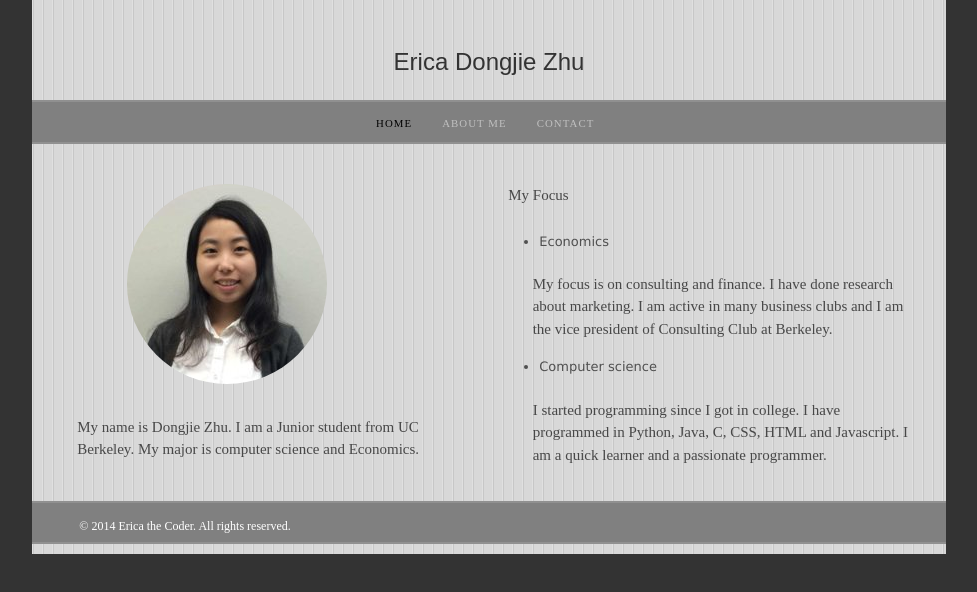
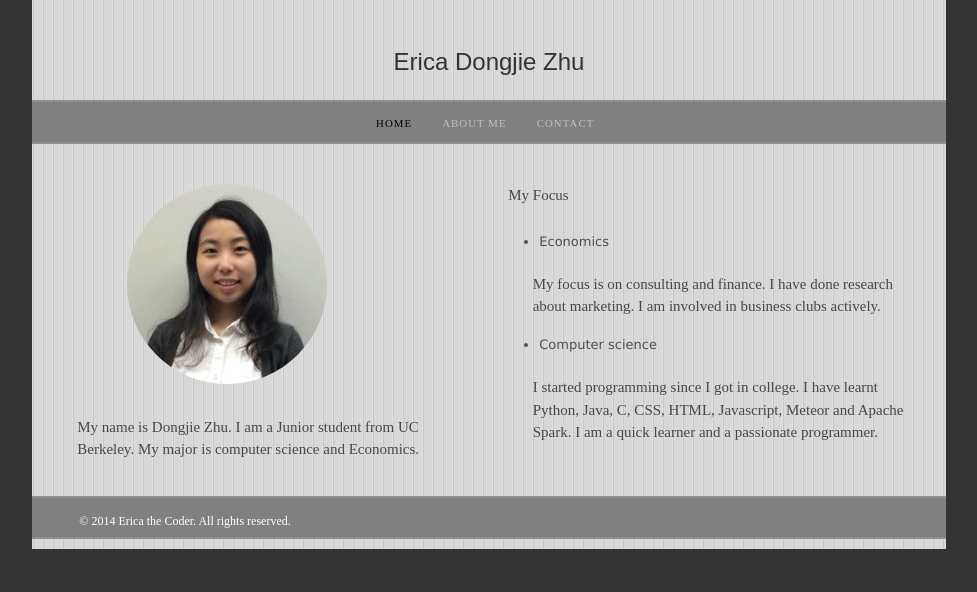
Before and after one commit to EricaZhu/EricaZhu2.github.io, a plain HTML site: page index.html in a window 1280 px wide. Shown: the top 592 px of the page, without its empty margins (151-1128 px from the left). Drawn offline with Linux system fonts and the light colour scheme.

Commit message:
Update index.html

```diff
--- a/index.html
+++ b/index.html
@@ -78,9 +78,9 @@ document.onclick = mclose;
                 <p>My Focus</p>
 				<ul>
 					<li>Economics</li>
-						<p>My focus is on consulting and finance. I have done research about marketing. I am active in many business clubs and I am the vice president of Consulting Club at Berkeley.</p>
+						<p>My focus is on consulting and finance. I have done research about marketing. I am involved in business clubs actively.</p>
 					<li>Computer science</li>
-						<p>I started programming since I got in college. I have programmed in Python, Java, C, CSS, HTML and Javascript. I am a quick learner and a passionate programmer.</p>
+						<p>I started programming since I got in college. I have learnt Python, Java, C, CSS, HTML, Javascript, Meteor and Apache Spark. I am a quick learner and a passionate programmer.</p>
 				</ul>
             </div>
         </section>
```
